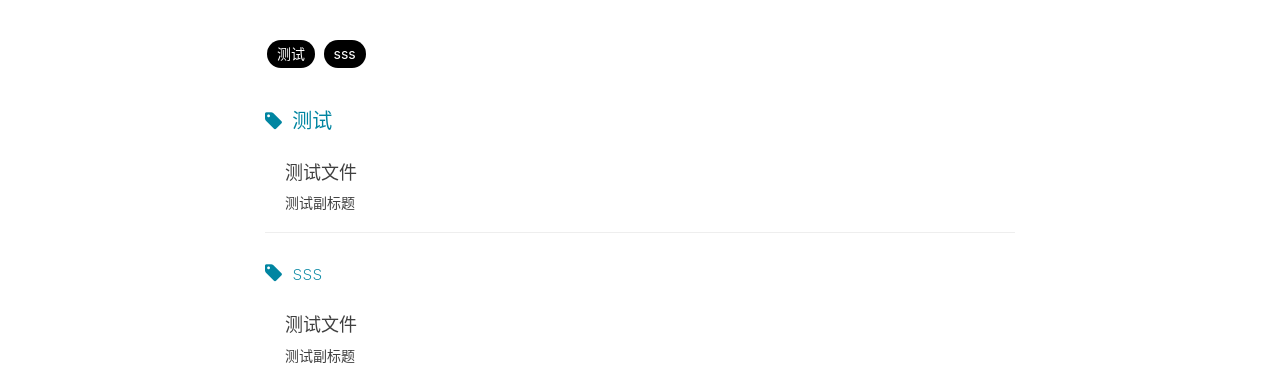
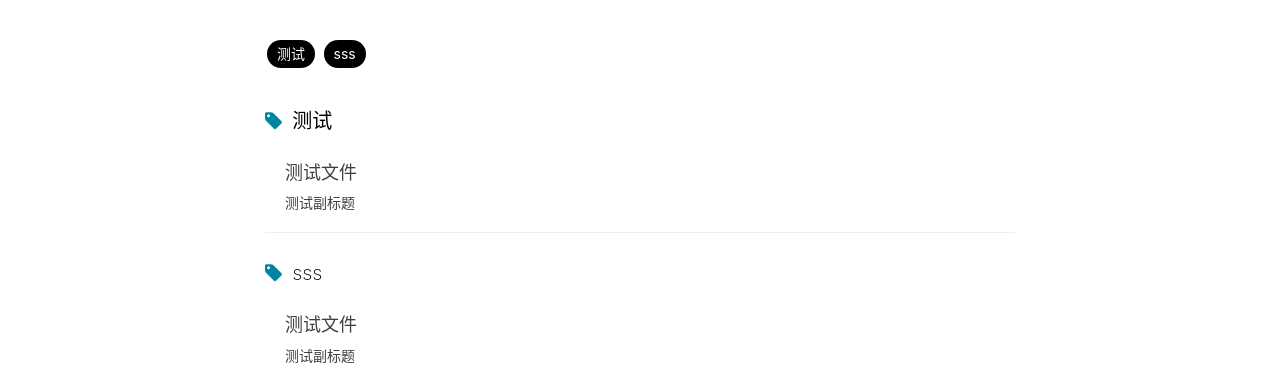
Before and after one commit to mysteryreview/mysteryreview.github.io, a Jekyll site: the page built from tags.html, in a window 1280 px wide. Shown: the part 193-562 px from the top of the page. Built offline with Jekyll 4.4.1, drawn with Linux system fonts in a browser that asks for light colours; nearby versions of some CDN libraries; comment, search, counter and statistics services are not loaded.

Commit message:
Update custom.css

```diff
--- a/css/custom.css
+++ b/css/custom.css
@@ -947,12 +947,9 @@ img::-moz-selection {
 }
 .one-tag-list .tag-text {
   font-weight: 200;
-  /* Hux learn from
-     *     TypeIsBeautiful,
-     *     [This Post](http://zhuanlan.zhihu.com/ibuick/20186806) etc.
-     */
+  line-height: 1.7;
+  color: #000000;
   font-family: -apple-system, BlinkMacSystemFont, "Helvetica Neue", "Arial", "PingFang SC", "Hiragino Sans GB", "STHeiti", "Microsoft YaHei", "Microsoft JhengHei", "Source Han Sans SC", "Noto Sans CJK SC", "Source Han Sans CN", "Noto Sans SC", "Source Han Sans TC", "Noto Sans CJK TC", "WenQuanYi Micro Hei", SimSun, sans-serif;
-  line-height: 1.7;
 }
 .one-tag-list .post-preview {
   position: relative;
```
